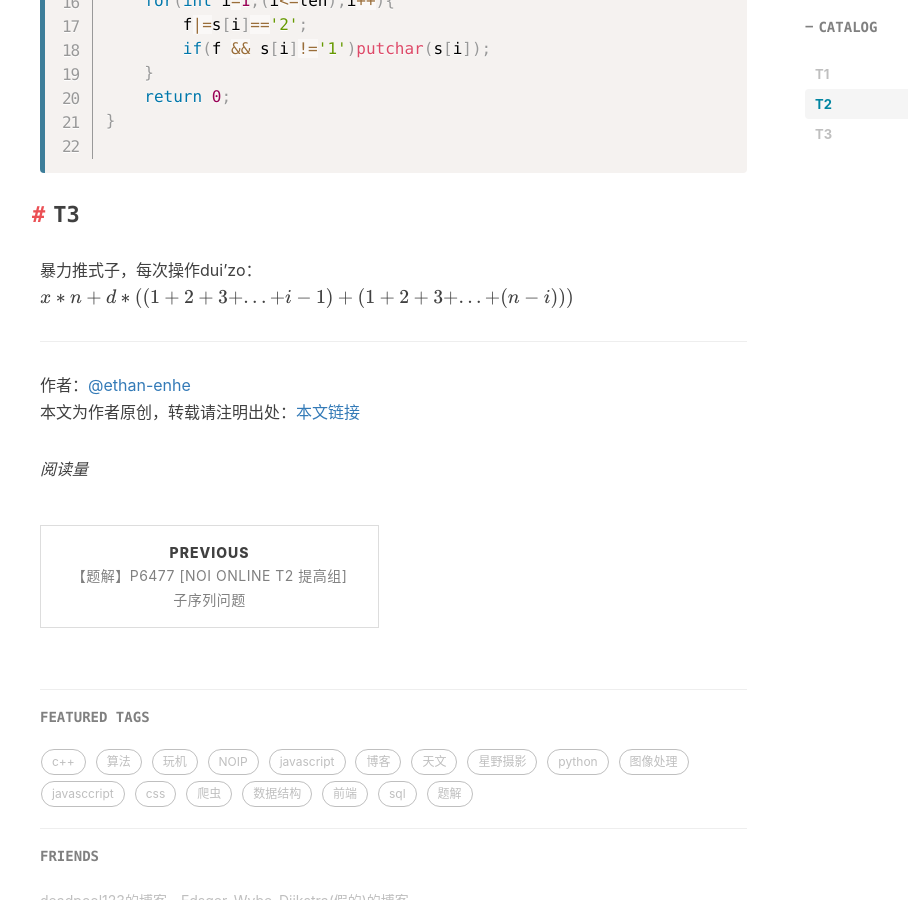
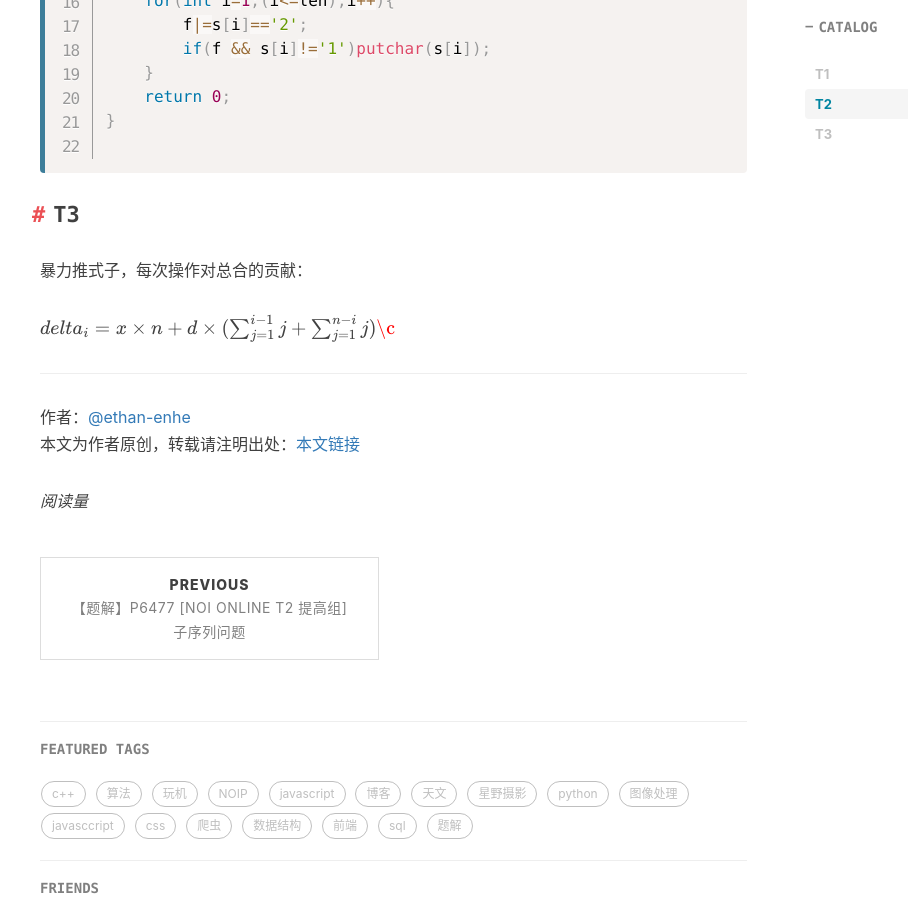
Before and after one commit to ethan-enhe/ethan-enhe.github.io, a Jekyll site: the page built from _posts/2020-07-08-cf-edu-round-47解题记录.md, in a window 1280 px wide and 900 px high, scrolled down 1967 px. Shown: the whole window, without its empty margins (225-1133 px from the left). Built offline with Jekyll 4.4.1, drawn with Linux system fonts in a browser that asks for light colours; nearby versions of some CDN libraries; formulas are drawn with MathJax 3; comment, search, counter and statistics services are not loaded.

Commit message:
_posts/2020-07-08-cf-edu-round-47解题记录.md updated from https://stackedit.io/

````diff
--- a/_posts/2020-07-08-cf-edu-round-47解题记录.md
+++ b/_posts/2020-07-08-cf-edu-round-47解题记录.md
@@ -72,9 +72,10 @@ int main(){
 
 ```
 ## T3
-暴力推式子，每次操作dui'zo：
-$$x*n+d*((1+2+3+...+i-1)+(1+2+3+...+(n-i)))$$
+暴力推式子，每次操作对总合的贡献：
+
+$$delta_i=x\times n+d\times(\sum_{j=1}^{i-1} j+\sum_{j=1}^{n-i} j)\c$$
 <!--stackedit_data:
-eyJoaXN0b3J5IjpbLTE1NDQ1ODkwNDUsMTEzNjk3MzM3MiwtOT
-YyMjY1NDIzLDk4NTg4MjI0N119
+eyJoaXN0b3J5IjpbMzQxMzkzNDc3LDExMzY5NzMzNzIsLTk2Mj
+I2NTQyMyw5ODU4ODIyNDddfQ==
 -->
````
